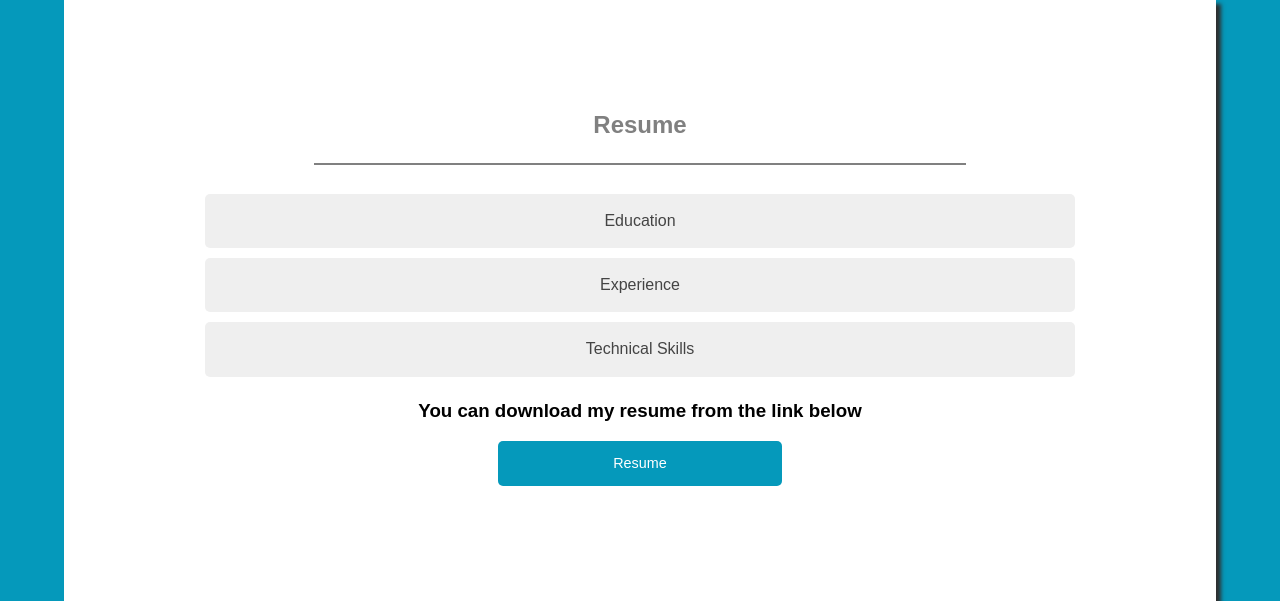
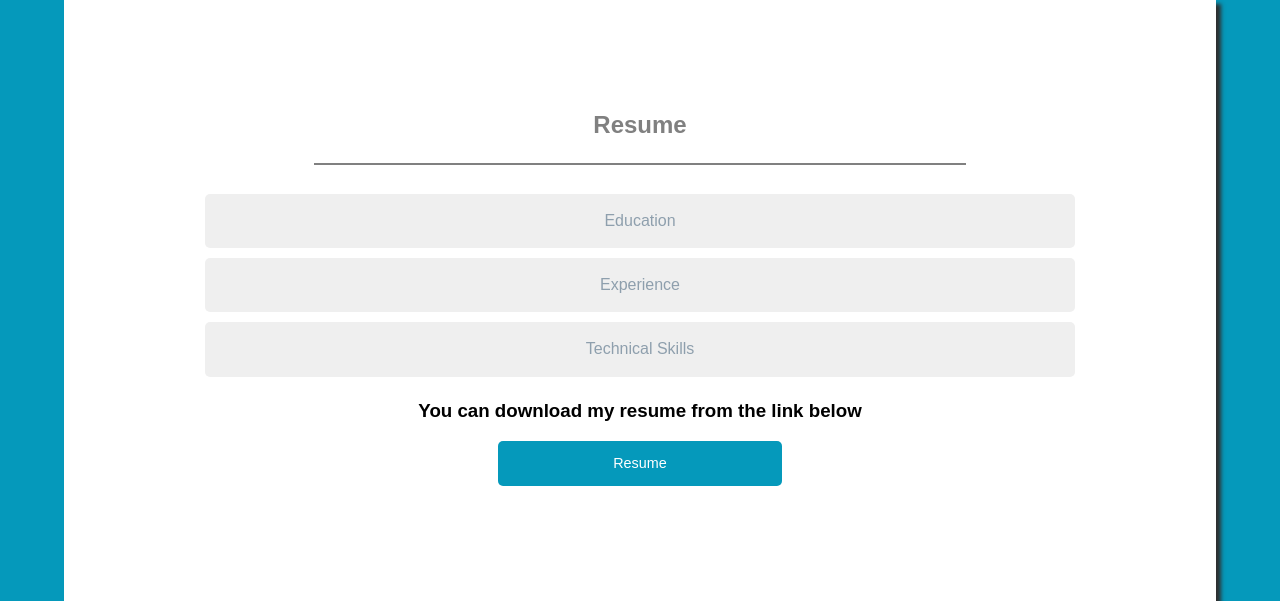
Before and after one commit to DGJustinTaylor/DGJustinTaylor.github.io, a PHP site: page / in a window 1280 px wide. Shown: the part 4152-4753 px from the top of the page. Run offline with PHP 8.4, Linux system fonts and the light colour scheme; some libraries are stand-ins or nearby versions.

Commit message:
Minor changes

```diff
--- a/index.html
+++ b/index.html
@@ -2,6 +2,7 @@
 <html lang = "en">
 <head>
 	<!--To be completely honest, I lost track of a lot of stuff on this site-->
+	<!--Might be a lot of useless stuff, and if so, screw it!-->
 	<meta name = "viewport" content = "width = device-width, initial-scale = 1">
 	<meta http-equiv = "X-UA-Compatible" content = "IE = edge">
 	<meta name = "description" content = "Justin Taylor is building a portfolio and showcasing skills that are necessary in the programming job field.">
--- a/styles/main.css
+++ b/styles/main.css
@@ -351,6 +351,10 @@ a:hover {
     text-decoration: underline;
 }
 
+.accStuff .accordion {
+	color: #8e9fad;
+}
+
 @media only screen and (min-width: 480px)
 {
 
```
Also changed, not shown: 1 other file.
